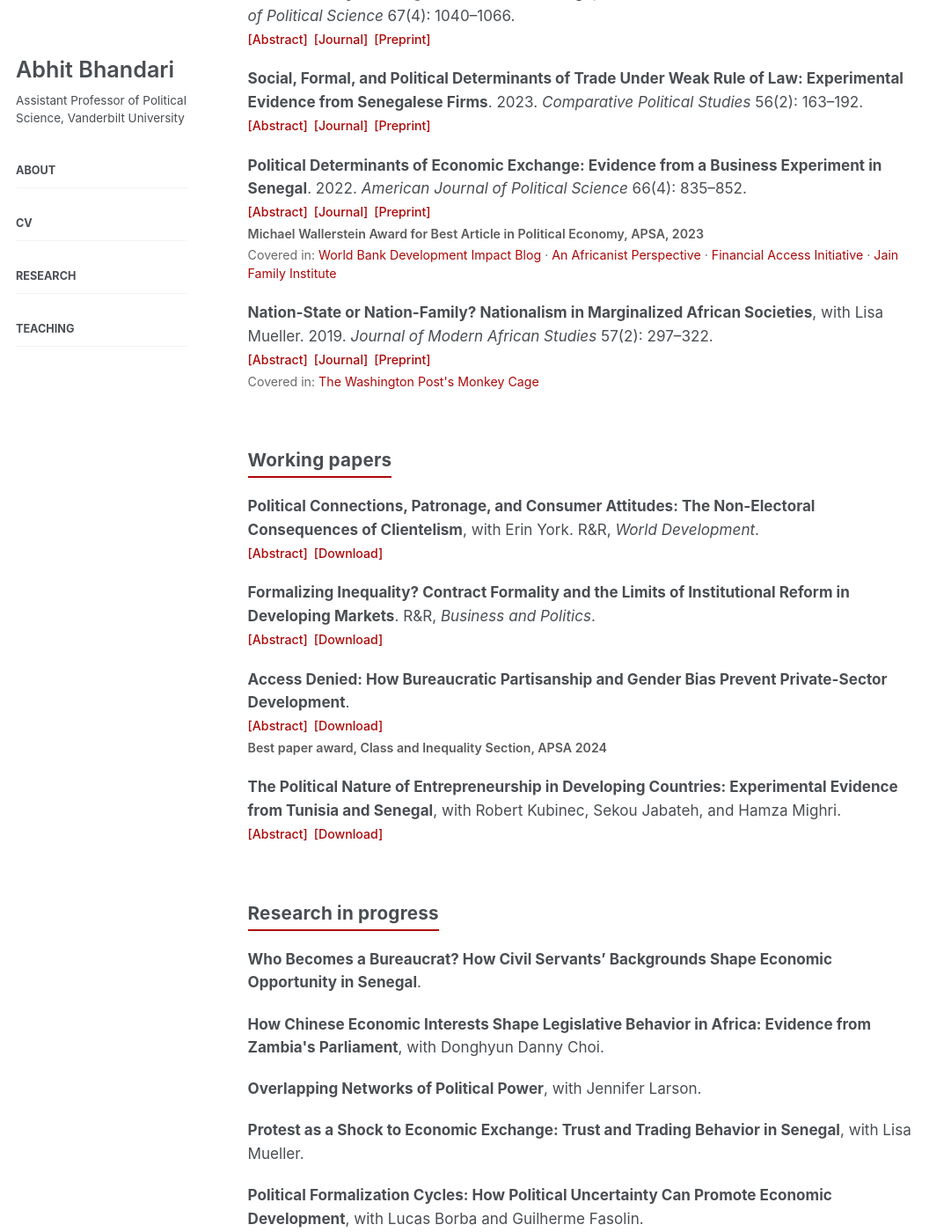
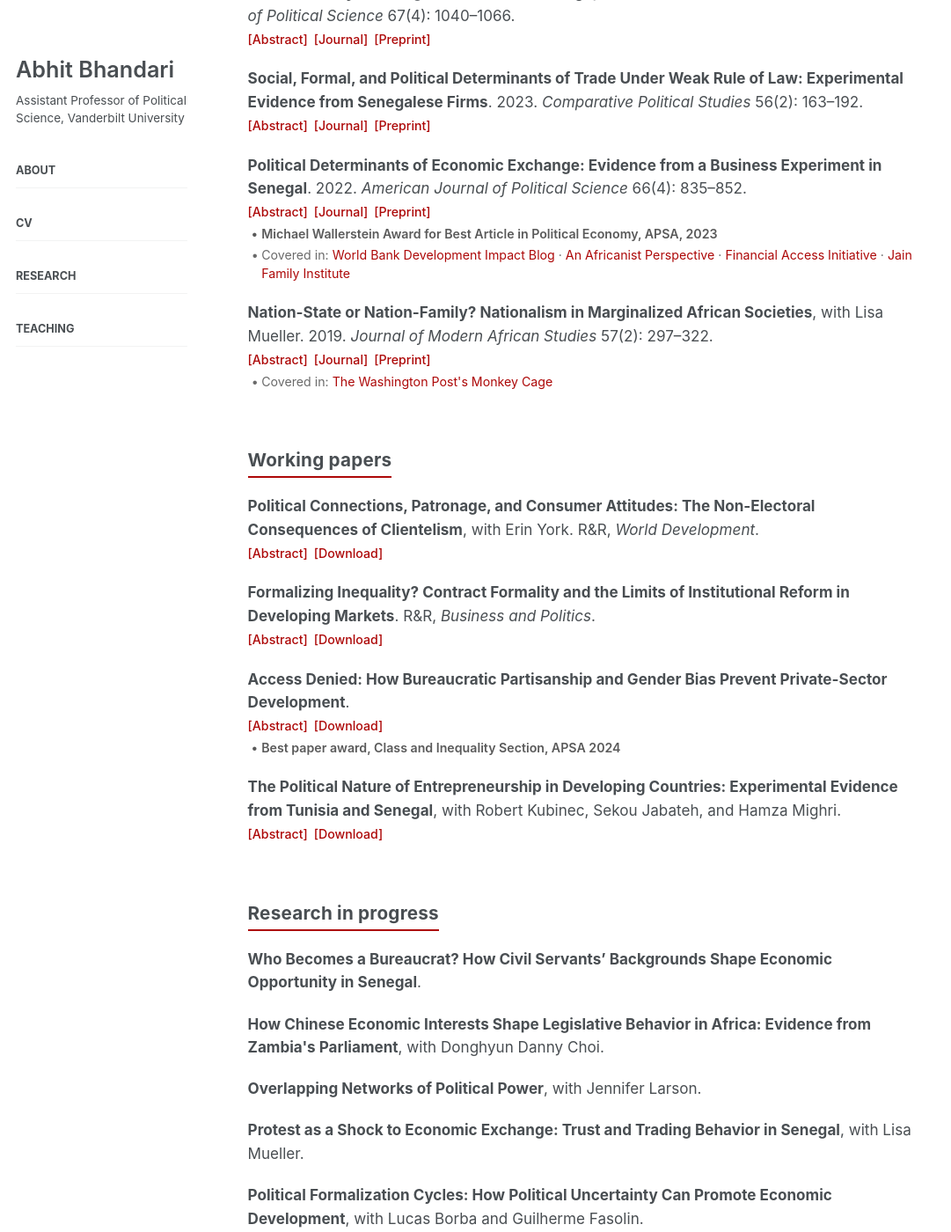
Before and after one commit to abhitbhandari/abhitbhandari.github.io, a Jekyll site: the page built from _pages/research.md, in a window 1280 px wide and 1400 px high, scrolled down 732 px. Shown: the whole window at 88% size, without its empty margins (0-1081 px from the left). Built offline with Jekyll 4.4.1, drawn with Linux system fonts in a browser that asks for light colours; a script bundle is joined from its source files by our own code; library files that are not in the unit come from our copies.

Commit message:
Update _custom.scss

```diff
--- a/_sass/_custom.scss
+++ b/_sass/_custom.scss
@@ -205,6 +205,18 @@ details.pub-abstract:not([open]) ~ .abstract-text {
   font-weight: 600;
   color: #5a5a5a;
 }
+/* Bulleted so they read as distinct from the citation above */
+.pub-award,
+.pub-press {
+  position: relative;
+  padding-left: 1.1em;
+}
+.pub-award::before,
+.pub-press::before {
+  content: "\2022";
+  position: absolute;
+  left: 0.3em;
+}
 .pub-award a,
 .pub-press a {
   color: #ad0808 !important;
```
